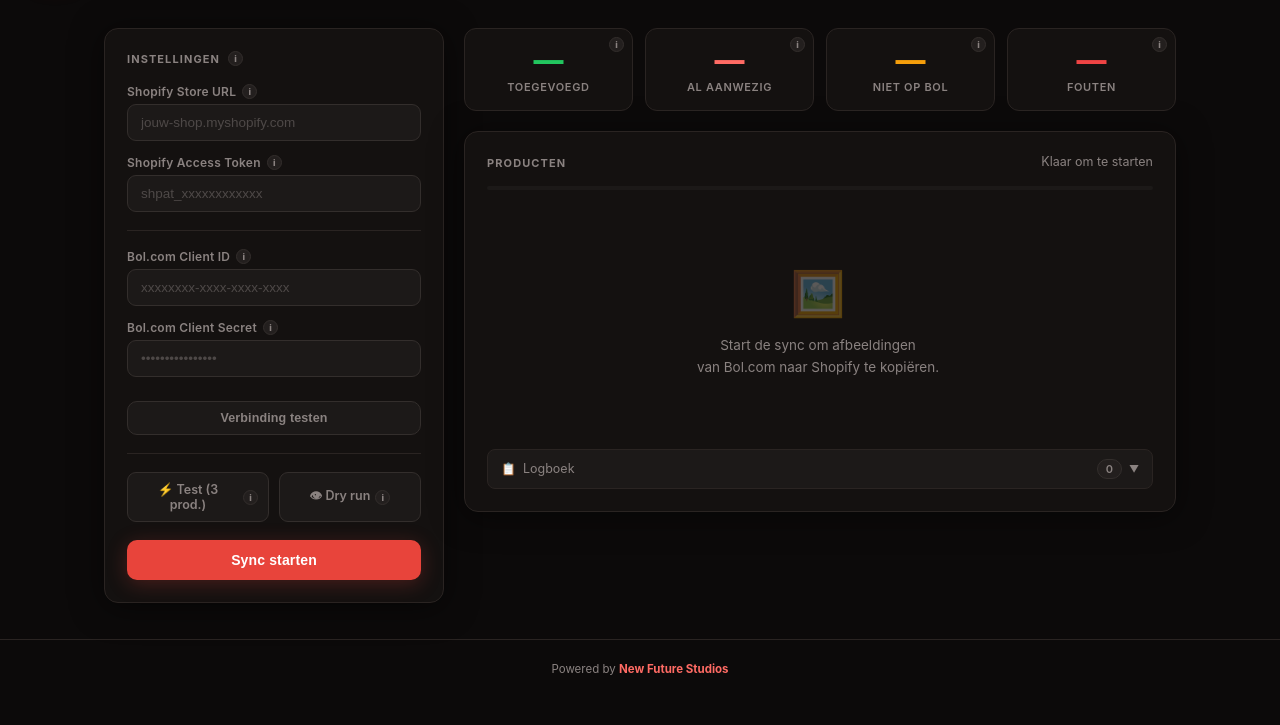
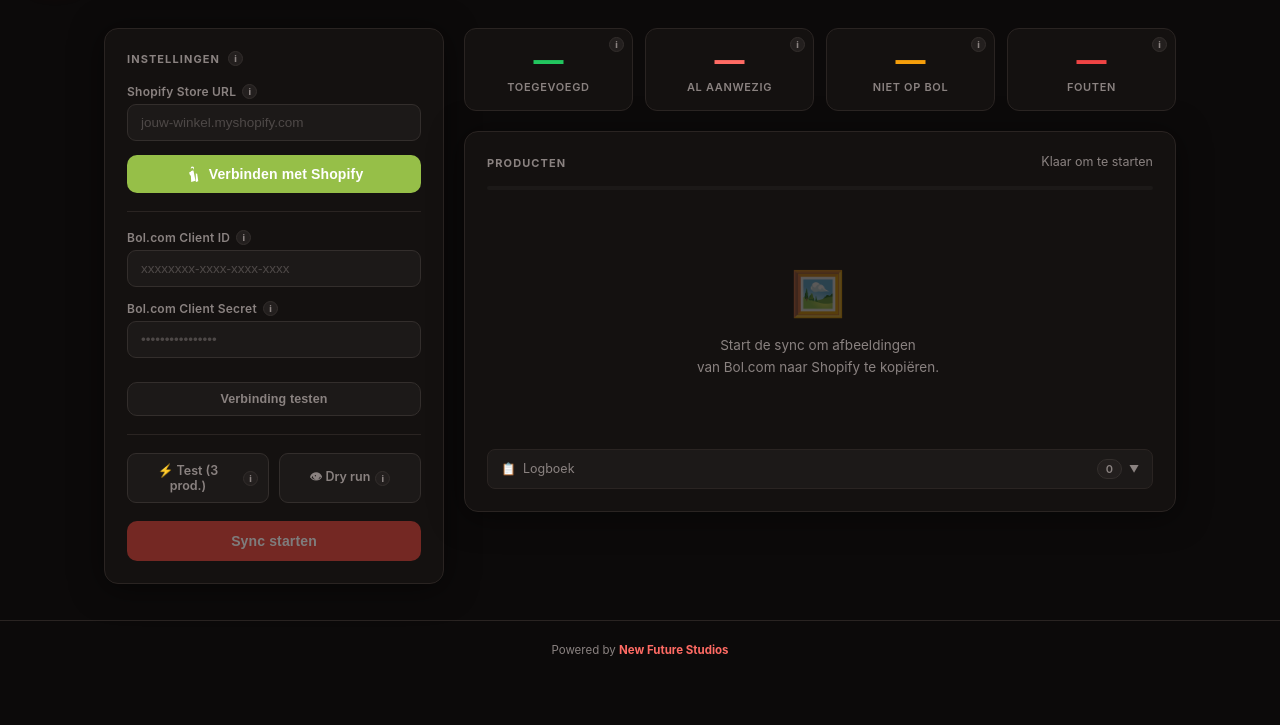
Before and after one commit to NewFutureStudios/ropi-shopify-tool, a Flask app: page / in a window 1280 px wide. Shown: the part 75-800 px from the top of the page. Run offline with Flask 3, Linux system fonts and the light colour scheme.

Commit message:
Switch Shopify auth to OAuth flow (Partners app compatible)
- Replace shpat_ token input with OAuth login button
- Add /auth/login, /auth/callback, /auth/status, /auth/logout routes
- Store Shopify access token in Flask session after OAuth
- Remove store_url/token from frontend — session handles it server-side
- Add Shopify connect/disconnect UI with green connected state
- Add error.html template for OAuth failures
- Update .env.example with OAuth credentials
- Start-sync button disabled until Shopify connected

Co-Authored-By: Claude Sonnet 4.6 <noreply@anthropic.com>

```diff
--- a/app.py
+++ b/app.py
@@ -6,17 +6,23 @@ Vercel:  automatisch via vercel.json
 
 import os
 import time
+import secrets
 import requests
-from flask import Flask, render_template, request, jsonify
+from flask import Flask, render_template, request, jsonify, session, redirect
 from dotenv import load_dotenv
 
 load_dotenv()
 
 app = Flask(__name__)
+app.secret_key = os.getenv("FLASK_SECRET_KEY", "ropi-local-dev-secret-change-in-production")
 
-SHOPIFY_API_VERSION = "2026-04"
+SHOPIFY_API_VERSION   = "2026-04"
+SHOPIFY_CLIENT_ID     = os.getenv("SHOPIFY_CLIENT_ID", "")
+SHOPIFY_CLIENT_SECRET = os.getenv("SHOPIFY_CLIENT_SECRET", "")
+SHOPIFY_SCOPES        = "read_products,write_products"
 
-# ── Shopify ──────────────────────────────────────────────────────────────────
+
+# ── Shopify helpers ───────────────────────────────────────────────────────────
 
 def shopify_headers(token):
     return {"X-Shopify-Access-Token": token, "Content-Type": "application/json"}
@@ -60,7 +66,7 @@ def add_image_to_shopify(store_url, token, product_id, image_url, position):
     return True
 
 
-# ── Bol.com ──────────────────────────────────────────────────────────────────
+# ── Bol.com helpers ───────────────────────────────────────────────────────────
 
 def get_bol_token(client_id, client_secret):
     resp = requests.post(
@@ -97,37 +103,118 @@ def get_bol_images(ean, bol_token):
     return images
 
 
-# ── Routes ───────────────────────────────────────────────────────────────────
+# ── OAuth routes ──────────────────────────────────────────────────────────────
+
+@app.route("/auth/login", methods=["POST"])
+def auth_login():
+    """Stap 1: genereer OAuth URL en stuur die terug naar de frontend."""
+    store_url = request.json.get("store_url", "").strip().rstrip("/").replace("https://", "").replace("http://", "")
+    if not store_url:
+        return jsonify({"error": "Vul je store URL in"}), 400
+    if not SHOPIFY_CLIENT_ID:
+        return jsonify({"error": "SHOPIFY_CLIENT_ID niet ingesteld op de server"}), 500
+
+    state = secrets.token_hex(16)
+    session["oauth_state"]  = state
+    session["store_url"]    = store_url
+
+    # Redirect URI is altijd onze eigen /auth/callback
+    redirect_uri = request.host_url.rstrip("/") + "/auth/callback"
+
+    auth_url = (
+        f"https://{store_url}/admin/oauth/authorize"
+        f"?client_id={SHOPIFY_CLIENT_ID}"
+        f"&scope={SHOPIFY_SCOPES}"
+        f"&redirect_uri={redirect_uri}"
+        f"&state={state}"
+    )
+    return jsonify({"auth_url": auth_url})
+
+
+@app.route("/auth/callback")
+def auth_callback():
+    """Stap 2: Shopify redirect — wissel code in voor access token."""
+    code      = request.args.get("code", "")
+    state     = request.args.get("state", "")
+    shop      = request.args.get("shop", "")
+    hmac_val  = request.args.get("hmac", "")
+
+    if state != session.get("oauth_state"):
+        return render_template("error.html", message="Ongeldige OAuth state. Probeer opnieuw."), 400
+
+    store_url = session.get("store_url") or shop.replace(".myshopify.com", "") + ".myshopify.com"
+
+    try:
+        resp = requests.post(
+            f"https://{store_url}/admin/oauth/access_token",
+            json={
+                "client_id":     SHOPIFY_CLIENT_ID,
+                "client_secret": SHOPIFY_CLIENT_SECRET,
+                "code":          code,
+            },
+            timeout=15,
+        )
+        resp.raise_for_status()
+        token = resp.json()["access_token"]
+    except Exception as e:
+        return render_template("error.html", message=f"Token ophalen mislukt: {e}"), 500
+
+    session["shopify_token"] = token
+    session["store_url"]     = store_url
+    session.pop("oauth_state", None)
+
+    return redirect("/")
+
+
+@app.route("/auth/status")
+def auth_status():
+    """Geeft terug of er een actieve Shopify sessie is."""
+    token     = session.get("shopify_token")
+    store_url = session.get("store_url", "")
+    return jsonify({"connected": bool(token), "store_url": store_url})
+
+
+@app.route("/auth/logout", methods=["POST"])
+def auth_logout():
+    session.pop("shopify_token", None)
+    session.pop("store_url", None)
+    return jsonify({"ok": True})
+
+
+# ── Pagina routes ─────────────────────────────────────────────────────────────
 
 @app.route("/")
 def index():
     defaults = {
-        "store_url":       os.getenv("SHOPIFY_STORE_URL", ""),
-        "token":           os.getenv("SHOPIFY_ACCESS_TOKEN", ""),
-        "bol_client_id":   os.getenv("BOL_CLIENT_ID", ""),
+        "bol_client_id":     os.getenv("BOL_CLIENT_ID", ""),
         "bol_client_secret": os.getenv("BOL_CLIENT_SECRET", ""),
     }
     return render_template("index.html", defaults=defaults)
 
 
+# ── API routes ────────────────────────────────────────────────────────────────
+
 @app.route("/api/test-credentials", methods=["POST"])
 def test_credentials():
-    data = request.json
-    store_url  = data.get("store_url", "").strip().rstrip("/")
-    token      = data.get("token", "").strip()
+    token     = session.get("shopify_token")
+    store_url = session.get("store_url", "")
+    data      = request.json
     bol_id     = data.get("bol_client_id", "").strip()
     bol_secret = data.get("bol_client_secret", "").strip()
-    results = {}
+    results    = {}
 
-    try:
-        resp = requests.get(
-            f"https://{store_url}/admin/api/{SHOPIFY_API_VERSION}/shop.json",
-            headers=shopify_headers(token), timeout=10,
-        )
-        resp.raise_for_status()
-        results["shopify"] = {"ok": True, "name": resp.json().get("shop", {}).get("name", store_url)}
-    except Exception as e:
-        results["shopify"] = {"ok": False, "error": str(e)}
+    if token and store_url:
+        try:
+            resp = requests.get(
+                f"https://{store_url}/admin/api/{SHOPIFY_API_VERSION}/shop.json",
+                headers=shopify_headers(token), timeout=10,
+            )
+            resp.raise_for_status()
+            results["shopify"] = {"ok": True, "name": resp.json().get("shop", {}).get("name", store_url)}
+        except Exception as e:
+            results["shopify"] = {"ok": False, "error": str(e)}
+    else:
+        results["shopify"] = {"ok": False, "error": "Nog niet verbonden met Shopify"}
 
     try:
         get_bol_token(bol_id, bol_secret)
@@ -140,7 +227,6 @@ def test_credentials():
 
 @app.route("/api/bol-token", methods=["POST"])
 def api_bol_token():
-    """Haalt eenmalig een Bol.com OAuth token op. De frontend cached dit voor de hele sync."""
     data       = request.json
     bol_id     = data.get("bol_client_id", "").strip()
     bol_secret = data.get("bol_client_secret", "").strip()
@@ -155,14 +241,12 @@ def api_bol_token():
 
 @app.route("/api/products", methods=["POST"])
 def api_products():
-    """Geeft alle Shopify producten terug als platte lijst."""
-    data       = request.json
-    store_url  = data.get("store_url", "").strip().rstrip("/")
-    token      = data.get("token", "").strip()
-    test_mode  = data.get("test_mode", False)
+    token     = session.get("shopify_token")
+    store_url = session.get("store_url", "")
+    if not token or not store_url:
+        return jsonify({"error": "Niet verbonden met Shopify"}), 401
 
-    if not store_url or not token:
-        return jsonify({"error": "Ontbrekende Shopify credentials"}), 400
+    test_mode = request.json.get("test_mode", False)
 
     try:
         raw = get_all_shopify_products(store_url, token)
@@ -193,14 +277,16 @@ def api_products():
 
 @app.route("/api/sync-product", methods=["POST"])
 def api_sync_product():
-    """Synchroniseert de afbeeldingen van één product. Stateless — credentials meegestuurd vanuit de browser."""
-    data        = request.json
-    store_url   = data.get("store_url", "").strip().rstrip("/")
-    token       = data.get("token", "").strip()
-    bol_token   = data.get("bol_token", "").strip()   # pre-fetched door de frontend
-    product_id  = data.get("product_id")
-    ean         = data.get("ean", "").strip()
-    dry_run     = data.get("dry_run", False)
+    token     = session.get("shopify_token")
+    store_url = session.get("store_url", "")
+    if not token or not store_url:
+        return jsonify({"error": "Niet verbonden met Shopify"}), 401
+
+    data       = request.json
+    bol_token  = data.get("bol_token", "").strip()
+    product_id = data.get("product_id")
+    ean        = data.get("ean", "").strip()
+    dry_run    = data.get("dry_run", False)
 
     if not ean:
         return jsonify({"status": "no_ean", "added": 0, "skipped": 0})
--- a/templates/index.html
+++ b/templates/index.html
@@ -337,6 +337,28 @@
     .tip-step { display: flex; gap: 8px; margin-top: 6px; font-size: 11.5px; color: var(--text-muted); }
     .tip-step-num { width: 17px; height: 17px; border-radius: 50%; background: var(--accent-dim); color: var(--accent2); font-size: 10px; font-weight: 800; flex-shrink: 0; display: flex; align-items: center; justify-content: center; border: 1px solid rgba(232,68,59,0.2); }
 
+    /* ── Shopify connect ── */
+    .btn-shopify {
+      width: 100%; padding: 11px; border-radius: 10px; border: none;
+      background: #96BF48; color: #fff; font-size: 14px; font-weight: 700;
+      cursor: pointer; transition: all 0.18s; display: flex; align-items: center;
+      justify-content: center; gap: 8px;
+    }
+    .btn-shopify:hover { background: #a8d451; transform: translateY(-1px); }
+    .btn-shopify:disabled { opacity: 0.5; cursor: not-allowed; transform: none; }
+
+    .shopify-connected-box {
+      display: flex; align-items: center; gap: 10px;
+      background: rgba(34,197,94,0.07); border: 1px solid rgba(34,197,94,0.25);
+      border-radius: 10px; padding: 12px 14px;
+    }
+    .connected-dot { width: 8px; height: 8px; border-radius: 50%; background: var(--green); flex-shrink: 0; box-shadow: 0 0 8px rgba(34,197,94,0.5); }
+    .connected-info { flex: 1; min-width: 0; }
+    .connected-name { font-size: 13.5px; font-weight: 600; color: var(--green); }
+    .connected-url  { font-size: 11.5px; color: var(--text-muted); margin-top: 1px; white-space: nowrap; overflow: hidden; text-overflow: ellipsis; }
+    .btn-disconnect { flex-shrink: 0; background: none; border: 1px solid var(--border2); border-radius: 7px; padding: 5px 10px; font-size: 11.5px; color: var(--text-muted); cursor: pointer; transition: all 0.15s; }
+    .btn-disconnect:hover { border-color: var(--accent); color: var(--accent2); }
+
     /* ── Footer ── */
     footer {
       text-align: center; padding: 22px;
@@ -367,15 +389,27 @@
         <i class="info-icon" data-tip="wat-is-dit">i</i>
       </div>
 
-      <div id="cred-status" class="cred-status" style="display:none"></div>
+      <!-- Shopify verbinding status -->
+      <div id="shopify-disconnected">
+        <div class="field">
+          <div class="label-row"><label>Shopify Store URL</label><i class="info-icon" data-tip="shopify-url">i</i></div>
+          <input type="text" id="store_url" placeholder="jouw-winkel.myshopify.com" />
+        </div>
+        <button class="btn btn-shopify" id="connect-btn" onclick="connectShopify()">
+          <svg width="16" height="16" viewBox="0 0 24 24" fill="currentColor" style="flex-shrink:0"><path d="M15.337 23.979l4.639-1.006s-1.668-11.27-1.678-11.34c-.011-.07-.07-.115-.13-.115-.058 0-1.08-.022-1.08-.022s-.64-.632-.88-.87v13.353zM12.74 7.026s-.432-.13-1.134-.13c-1.793 0-2.66 1.134-2.98 1.904-.727.204-1.454.406-2.182.61l-.001.012c-.003.084-.006.168-.006.253 0 2.07.903 3.8 2.37 4.977L9.33 23.9 15.78 22.3l-3.04-15.274zM13.53 4.8c0-.05-.003-.1-.003-.15-.003-1.48-.203-2.675-.558-3.63-.867.093-1.63.67-2.15 1.516.37.124.72.325 1.04.61.627.56 1.09 1.39 1.3 2.475l.372-.82zM11.14.28C9.91.607 8.97 1.898 8.43 3.773c.513-.162 1.073-.252 1.681-.252.22 0 .437.014.648.04C11.196 2.25 11.67 1.04 11.14.28z"/></svg>
+          Verbinden met Shopify
+        </button>
+      </div>
 
-      <div class="field">
-        <div class="label-row"><label>Shopify Store URL</label><i class="info-icon" data-tip="shopify-url">i</i></div>
-        <input type="text" id="store_url" placeholder="jouw-shop.myshopify.com" value="{{ defaults.store_url }}" />
-      </div>
-      <div class="field">
-        <div class="label-row"><label>Shopify Access Token</label><i class="info-icon" data-tip="shopify-token">i</i></div>
-        <input type="password" id="token" placeholder="shpat_xxxxxxxxxxxx" value="{{ defaults.token }}" />
+      <div id="shopify-connected" style="display:none">
+        <div class="shopify-connected-box">
+          <div class="connected-dot"></div>
+          <div class="connected-info">
+            <div class="connected-name" id="connected-store-name">Verbonden</div>
+            <div class="connected-url" id="connected-store-url"></div>
+          </div>
+          <button class="btn-disconnect" onclick="disconnectShopify()">Loskoppelen</button>
+        </div>
       </div>
 
       <hr class="divider" />
@@ -410,7 +444,7 @@
         </div>
       </div>
 
-      <button class="btn btn-primary" id="start-btn" onclick="startSync(false)">Sync starten</button>
+      <button class="btn btn-primary" id="start-btn" onclick="startSync(false)" disabled>Sync starten</button>
     </div>
   </aside>
 
@@ -477,19 +511,81 @@
 
   let bolToken       = null;
   let bolTokenExpiry = 0;
+  let shopifyConnected = false;
+  let connectedStoreUrl = '';
 
   function resumeKey() {
-    return 'ropi_sync_' + document.getElementById('store_url').value.trim();
+    return 'ropi_sync_' + connectedStoreUrl;
   }
 
   function creds() {
     return {
-      store_url:         document.getElementById('store_url').value.trim().replace(/\/$/, ''),
-      token:             document.getElementById('token').value.trim(),
       bol_client_id:     document.getElementById('bol_client_id').value.trim(),
       bol_client_secret: document.getElementById('bol_client_secret').value.trim(),
     };
   }
+
+  // ── Shopify OAuth ──────────────────────────────────────────────────────────
+  async function checkAuthStatus() {
+    const resp = await fetch('/auth/status');
+    const data = await resp.json();
+    if (data.connected) {
+      showConnected(data.store_url);
+    } else {
+      showDisconnected();
+    }
+  }
+
+  async function connectShopify() {
+    const storeUrl = document.getElementById('store_url').value.trim().replace(/\/$/, '').replace('https://', '');
+    if (!storeUrl) { alert('Vul eerst je store URL in.'); return; }
+
+    const btn = document.getElementById('connect-btn');
+    btn.disabled = true; btn.childNodes[1].textContent = ' Verbinden…';
+
+    try {
+      const resp = await fetch('/auth/login', {
+        method: 'POST', headers: { 'Content-Type': 'application/json' },
+        body: JSON.stringify({ store_url: storeUrl }),
+      });
+      const data = await resp.json();
+      if (data.error) { alert(data.error); btn.disabled = false; btn.childNodes[1].textContent = ' Verbinden met Shopify'; return; }
+      // Open OAuth in hetzelfde venster
+      window.location.href = data.auth_url;
+    } catch(e) {
+      alert('Fout: ' + e.message);
+      btn.disabled = false;
+    }
+  }
+
+  async function disconnectShopify() {
+    await fetch('/auth/logout', { method: 'POST' });
+    showDisconnected();
+  }
+
+  function showConnected(storeUrl) {
+    shopifyConnected  = true;
+    connectedStoreUrl = storeUrl;
+    document.getElementById('shopify-disconnected').style.display = 'none';
+    document.getElementById('shopify-connected').style.display    = 'block';
+    document.getElementById('connected-store-name').textContent   = storeUrl.replace('.myshopify.com', '');
+    document.getElementById('connected-store-url').textContent    = storeUrl;
+    document.getElementById('start-btn').disabled = false;
+    checkResume();
+  }
+
+  function showDisconnected() {
+    shopifyConnected  = false;
+    connectedStoreUrl = '';
+    document.getElementById('shopify-disconnected').style.display = 'block';
+    document.getElementById('shopify-connected').style.display    = 'none';
+    document.getElementById('start-btn').disabled = true;
+    document.getElementById('resume-banner').style.display = 'none';
+    document.getElementById('start-btn').style.display = 'block';
+  }
+
+  // Check status bij laden
+  window.addEventListener('load', checkAuthStatus);
 
   function toggleOption(opt) {
     if (opt === 'test')   { testMode = !testMode;  document.getElementById('toggle-test').classList.toggle('active', testMode); }
@@ -512,7 +608,7 @@
         <div class="cred-badge ${r.shopify?.ok ? 'ok' : 'err'}"><div class="dot"></div>Shopify${r.shopify?.ok ? ': ' + r.shopify.name : ': fout'}</div>
         <div class="cred-badge ${r.bol?.ok ? 'ok' : 'err'}"><div class="dot"></div>Bol.com${r.bol?.ok ? ': verbonden' : ': fout'}</div>`;
     } catch(e) { alert('Testfout: ' + e.message); }
-    btn.textContent = 'Verbinding testen'; btn.disabled = false;
+    btn.textContent = 'Bol.com testen'; btn.disabled = false;
   }
 
   // ── Token caching ──────────────────────────────────────────────────────────
@@ -542,6 +638,7 @@
   function clearProgress() { localStorage.removeItem(resumeKey()); }
 
   function checkResume() {
+    if (!shopifyConnected) return;
     const saved = loadProgress();
     const banner = document.getElementById('resume-banner');
     if (saved && saved.done < saved.total) {
@@ -556,9 +653,6 @@
       document.getElementById('start-btn').style.display = 'block';
     }
   }
-
-  window.addEventListener('load', checkResume);
-  document.getElementById('store_url').addEventListener('input', checkResume);
 
   // ── Sync ───────────────────────────────────────────────────────────────────
   async function startSync(resume = false) {
@@ -583,11 +677,13 @@
 
     setStatus('Shopify producten ophalen…');
     log('info', '🛍', 'Shopify producten ophalen…');
+    if (!shopifyConnected) { showError('Verbind eerst met Shopify.'); reset(); return; }
+
     let products;
     try {
       const resp = await fetch('/api/products', {
         method: 'POST', headers: { 'Content-Type': 'application/json' },
-        body: JSON.stringify({ ...creds(), test_mode: testMode }),
+        body: JSON.stringify({ test_mode: testMode }),
       });
       if (!resp.ok) { const e = await resp.json(); throw new Error(e.error); }
       products = (await resp.json()).products;
@@ -661,7 +757,7 @@
       try {
         const resp = await fetch('/api/sync-product', {
           method: 'POST', headers: { 'Content-Type': 'application/json' },
-          body: JSON.stringify({ ...creds(), bol_token: token, product_id: p.id, ean: p.ean, dry_run: dryRun }),
+          body: JSON.stringify({ bol_token: token, product_id: p.id, ean: p.ean, dry_run: dryRun }),
         });
         result = await resp.json();
       } catch (e) {
@@ -800,16 +896,10 @@
       <div class="tip-step"><div class="tip-step-num">3</div><div>Zet Test + Dry run aan voor een proefrun</div></div>
       <div class="tip-step"><div class="tip-step-num">4</div><div>Klik "Sync starten"</div></div>`,
     'shopify-url': `<strong>Shopify Store URL</strong>
-      Adres van je winkel. Zichtbaar in de adresbalk van Shopify Admin.
+      Het adres van jouw winkel. Je vindt dit in de adresbalk als je ingelogd bent in Shopify Admin.
       <div class="tip-step"><div class="tip-step-num">1</div><div>Log in op <em>admin.shopify.com</em></div></div>
       <div class="tip-step"><div class="tip-step-num">2</div><div>Kijk in de adresbalk: <em>jouw-winkel.myshopify.com</em></div></div>
-      Zonder "https://", zonder slash.`,
-    'shopify-token': `<strong>Shopify Access Token</strong>
-      Sleutel voor toegang tot je winkel.
-      <div class="tip-step"><div class="tip-step-num">1</div><div>Admin → <em>Instellingen → Apps</em></div></div>
-      <div class="tip-step"><div class="tip-step-num">2</div><div><em>Apps ontwikkelen → Aangepaste app maken</em></div></div>
-      <div class="tip-step"><div class="tip-step-num">3</div><div>Rechten: <em>read_products + write_products</em></div></div>
-      <div class="tip-step"><div class="tip-step-num">4</div><div>Installeren → token kopiëren (begint met <em>shpat_</em>)</div></div>`,
+      <div class="tip-step"><div class="tip-step-num">3</div><div>Vul dit in en klik <em>Verbinden met Shopify</em></div></div>`,
     'bol-id': `<strong>Bol.com Client ID</strong>
       Je identificatie voor de Bol.com API.
       <div class="tip-step"><div class="tip-step-num">1</div><div>Log in op <em>partner.bol.com</em></div></div>
```
Also changed, not shown: templates/error.html (added, +22 -0 lines), .claude/launch.json (added), 1 other file.
